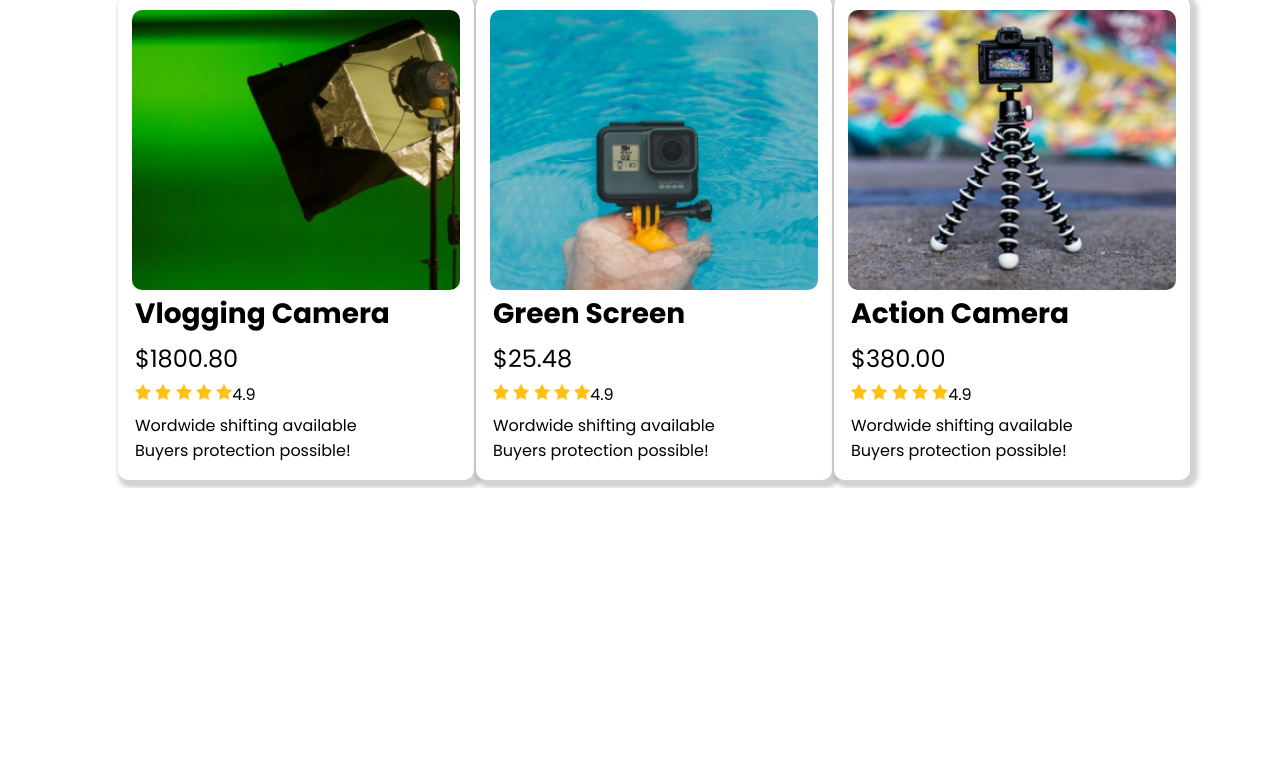
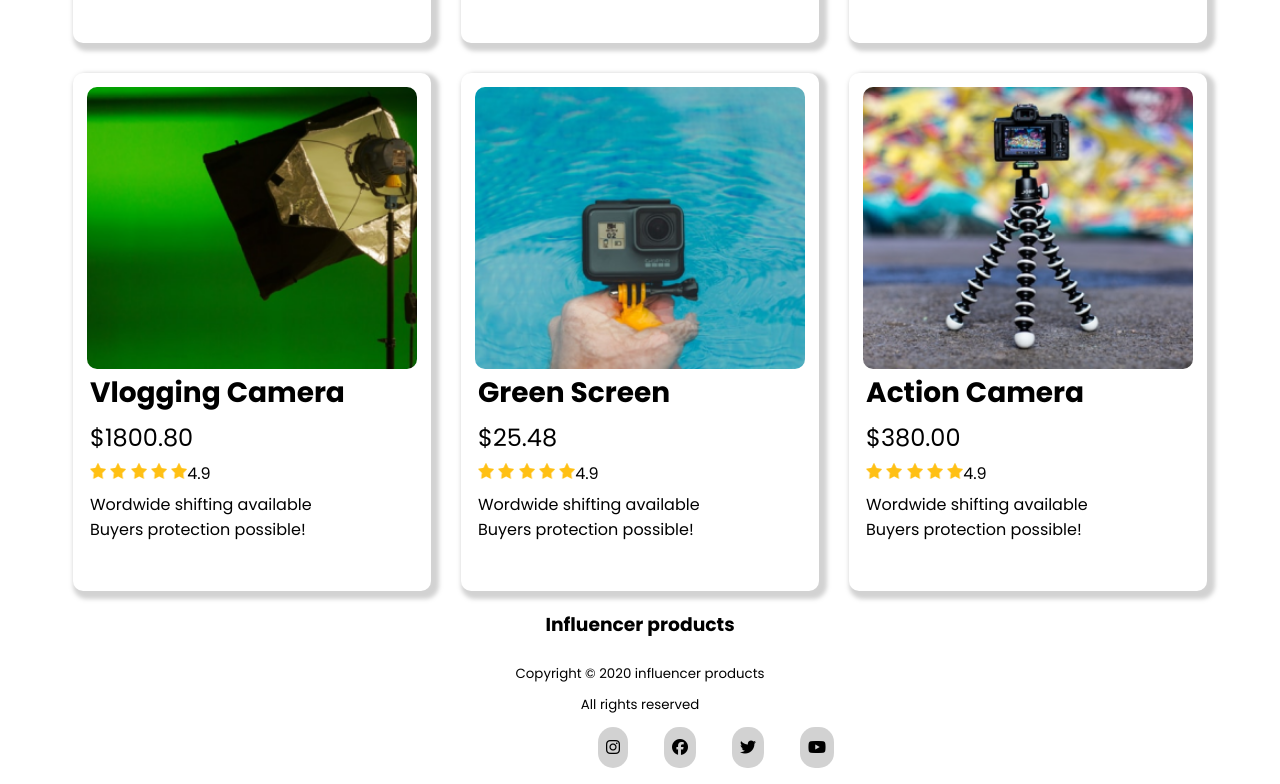
Before and after one commit to parthasarker69/Influencer-Gears, a plain HTML site: page index.html in a window 1280 px wide. Shown: the part 1995-2779 px from the top of the page. Before the commit the page ends 2483 px from the top, so only its background shows below. Drawn offline with Linux system fonts and the light colour scheme.

Commit message:
break time

```diff
--- a/index.html
+++ b/index.html
@@ -81,7 +81,7 @@
                 --------------->
         <section>
             <div class="container-2">
-                <h3 class="section-heading">Popular Collection</h3>
+                <h1 class="section-heading">Popular Collection</h1>
                 <div class=" products">
                     <div class="product">
                         <img src="images/tripod.png" alt="">
@@ -223,6 +223,21 @@
             </div>
             </div>
         </section>
+        <section>
+            <footer>
+                <h3>Influencer products</h3>
+                <p><small>Copyright © 2020 influencer products</small></p>
+                <p><small>All rights reserved</small></p>
+                <div class="our-contacts">
+                    <ul>
+                        <li><i class="fa-brands fa-instagram"></i></li>
+                        <li><i class="fa-brands fa-facebook"></i></li>
+                        <li><i class="fa-brands fa-twitter"></i></li>
+                        <li><i class="fa-brands fa-youtube"></i></li>
+                    </ul>
+                </div>
+            </footer>
+        </section>
     </header>
 </body>
 
--- a/styles/style.css
+++ b/styles/style.css
@@ -110,13 +110,7 @@ hr {
 }
 
 
-.products {
-    display: grid;
-    grid-template-columns: repeat(3, 1fr);
-    grid-row-gap: 30px;
-    grid-column-gap: 30px;
-    justify-content: space-between;
-}
+
 
 
 /*---------------------------
@@ -130,9 +124,18 @@ hr {
     justify-content: center;
 }
 
+
+.products {
+    display: grid;
+    grid-template-columns: repeat(3, 1fr);
+    grid-row-gap: 30px;
+    grid-column-gap: 30px;
+    justify-content: space-between;
+}
+
 .product {
-    height: auto;
-    width: 100%;
+    height: 490px;
+    width: 330px;
     /* border: 1px solid black; */
     border-radius: 10px;
     background-color: white;
@@ -143,7 +146,8 @@ hr {
 }
 
 .product>img {
-
+    width: 100%;
+    height: auto;
     border-radius: 10px;
     transition: transform 1s;
     overflow: hidden;
@@ -171,3 +175,34 @@ p,
     height: 16px;
     width: 16px;
 }
+
+/*---------------
+ Footer section
+--------------- */
+
+footer {
+    display: flex;
+    flex-direction: column;
+    align-items: center;
+    justify-content: center;
+}
+
+.our-contacts ul {
+    width: 140px;
+    margin: 0;
+}
+
+.our-contacts li {
+    list-style: none;
+    background-color: rgba(128, 128, 128, 0.351);
+    margin: 8px;
+    padding: 8px;
+    border-radius: 15px;
+
+
+}
+
+.our-contacts>ul {
+    display: flex;
+    gap: 20px;
+}
```
